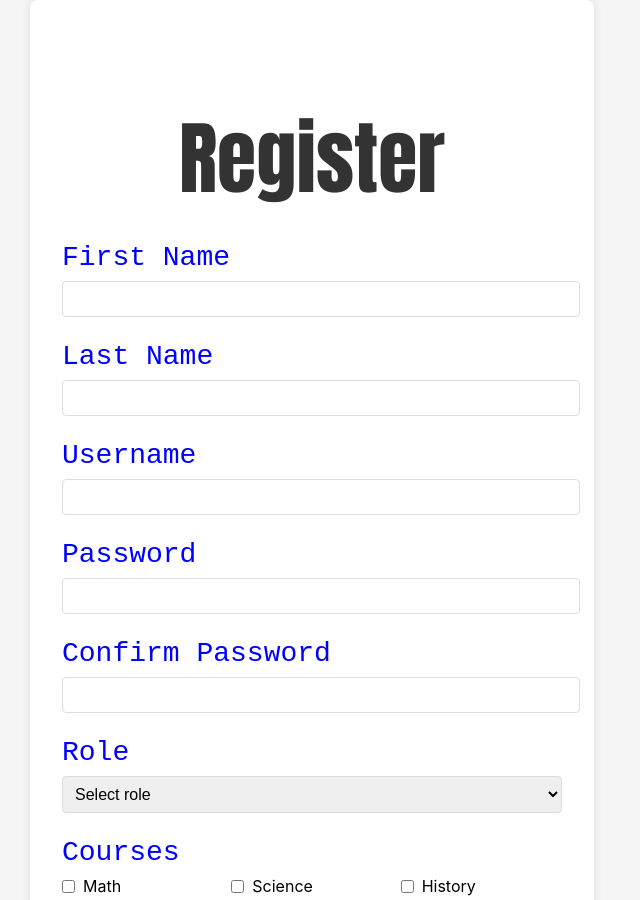
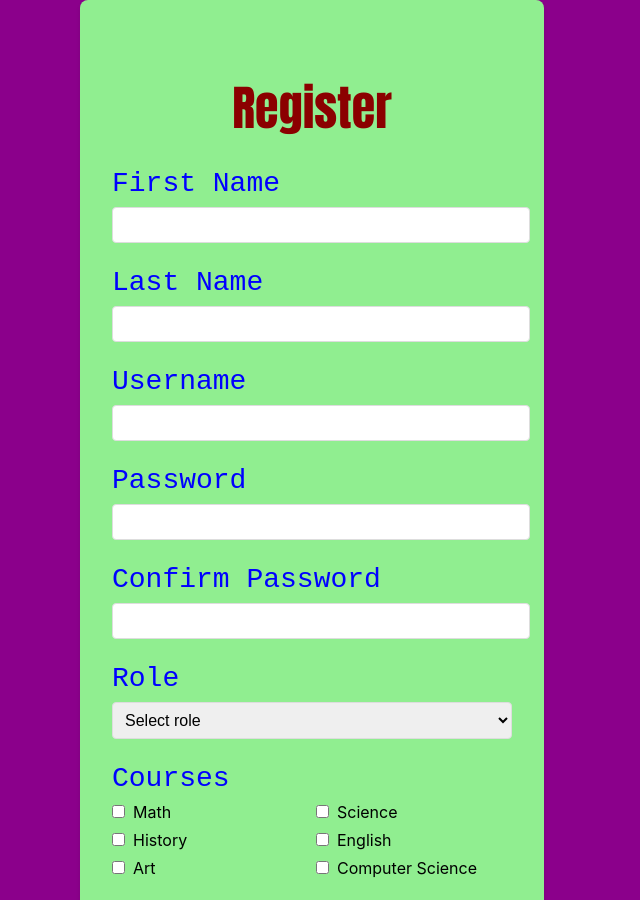
Before and after one commit to Druidmin/attendancesystem, a React (Create React App) app in the folder attendancesystem/: page /register in a window 1280 px wide. Shown: the top 900 px of the page, without its empty margins (328-968 px from the left). Built offline with nearby package versions, Linux system fonts and the light colour scheme.

Commit message:
Unified styling for login and register

```diff
--- a/attendancesystem/src/components/Login.js
+++ b/attendancesystem/src/components/Login.js
@@ -101,7 +101,7 @@ const Login = ({setUsername, role, setRole}) => {
           </div>
           <button type="submit" className="login-button">Login</button>
           <div className="register-link">
-            <p>Don't have an account? <a href="/register">Register here</a></p>
+            <p>Don't have an account? <a href="/register">Register Here</a></p>
           </div>
         </form>
       </div>
--- a/attendancesystem/src/components/Register.css
+++ b/attendancesystem/src/components/Register.css
@@ -3,22 +3,23 @@
   justify-content: center;
   align-items: center;
   min-height: 100vh;
-  background-color: #f5f5f5;
+  background-color: darkmagenta;
 }
 
 .register-box {
-  background-color: white;
+  background-color: lightgreen;
   padding: 2rem;
   border-radius: 8px;
-  box-shadow: 0 0 10px rgba(0, 0, 0, 0.1);
+  box-shadow: 0 2px 4px rgba(0, 0, 0, 0.1);
   width: 100%;
-  max-width: 500px;
+  max-width: 400px;
 }
 
 .register-box h2 {
   text-align: center;
+  color: darkred;
   margin-bottom: 1.5rem;
-  color: #333;
+  font-size: 3rem;
 }
 
 .form-group {
@@ -86,14 +87,15 @@
   color: white;
   border: none;
   border-radius: 4px;
-  font-size: 1rem;
+  font-size: 2rem;
   cursor: pointer;
-  margin-top: 1rem;
   transition: background-color 0.3s;
+  font-family: comic sans ms;
 }
 
 .register-button:hover {
-  background-color: #45a049;
+  background-color: navy;
+  color: lightskyblue;
 }
 
 .login-link {
```
